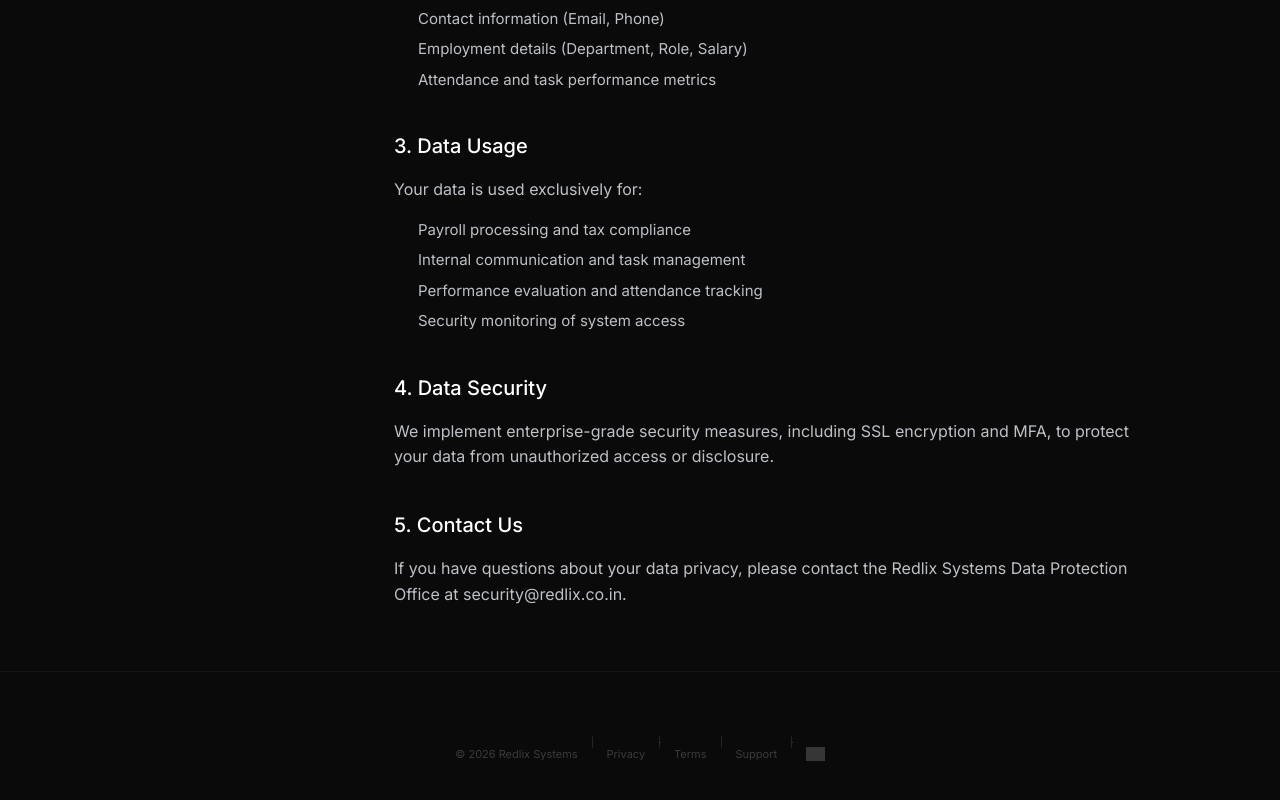
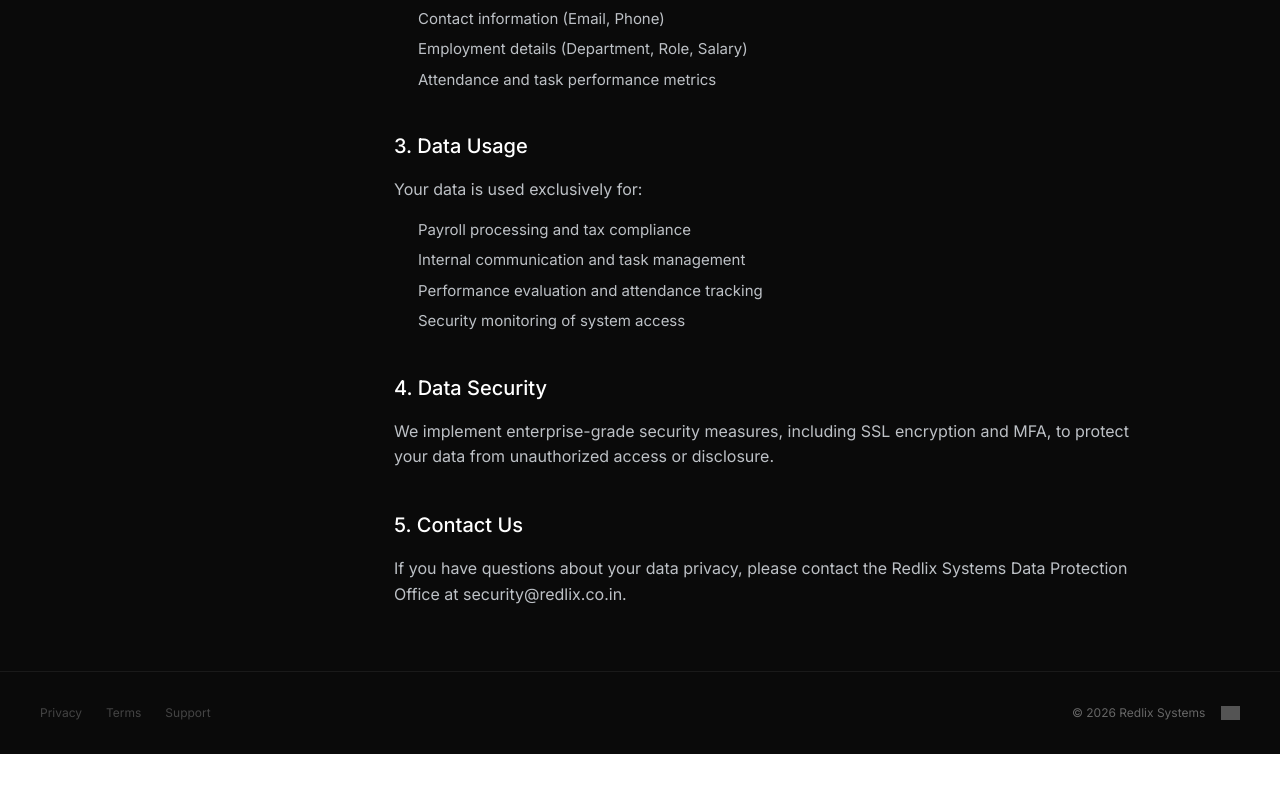
Before and after one commit to Redlix-Servers/Atlas-EMS, a Next.js app: page /privacy in a window 1280 px wide. Shown: the part 559-1359 px from the top of the page. After the commit the page ends 1313 px from the top, so only its background shows below. Built offline with nearby package versions, Linux system fonts and the light colour scheme; grey boxes are pictures that could not be loaded.

Commit message:
feat: synchronize site-wide footer architecture and fix dashboard header alignments

```diff
--- a/src/app/employee/login/page.tsx
+++ b/src/app/employee/login/page.tsx
@@ -166,7 +166,7 @@ export default function EmployeeLoginPage() {
                     <Link href="/support" className="auth-footer-link">Support</Link>
                 </div>
                 <div className="auth-footer-right">
-                    devhacksender@gamil.com
+                    © 2026 Redlix Systems
                 </div>
             </footer>
         </div>
--- a/src/app/page.tsx
+++ b/src/app/page.tsx
@@ -32,21 +32,23 @@ export default function Home() {
                 </div>
             </main>
 
-            <footer className="main-footer">
-                <div className="footer-container">
-                    <div className="footer-info">
-                        <span className="copyright">© 2026 Redlix Systems</span>
-                        <div className="divider"></div>
-                        <Link href="/privacy" className="footer-link">Privacy</Link>
-                        <div className="divider"></div>
-                        <Link href="/terms" className="footer-link">Terms</Link>
-                        <div className="divider"></div>
-                        <Link href="/support" className="footer-link">Support</Link>
-                        <div className="divider"></div>
-                        <a href="https://redlix.co.in" target="_blank" rel="noopener noreferrer" className="redlix-link">
-                            <img src="https://ik.imagekit.io/dypkhqxip/redlixlogo?updatedAt=1777318254456" alt="Redlix" className="footer-logo" />
-                        </a>
-                    </div>
+            <footer className="auth-footer">
+                <div className="auth-footer-left">
+                    <Link href="/privacy" className="auth-footer-link">Privacy</Link>
+                    <Link href="/terms" className="auth-footer-link">Terms</Link>
+                    <Link href="/support" className="auth-footer-link">Support</Link>
+                </div>
+                <div className="auth-footer-right" style={{ display: 'flex', alignItems: 'center', gap: '16px' }}>
+                    <span>© 2026 Redlix Systems</span>
+                    <a href="https://redlix.co.in" target="_blank" rel="noopener noreferrer" style={{ display: 'flex' }}>
+                        <img
+                            src="https://ik.imagekit.io/dypkhqxip/redlixlogo?updatedAt=1777318254456"
+                            alt="Redlix"
+                            style={{ height: '14px', filter: 'grayscale(1)', opacity: 0.5, transition: 'all 0.3s' }}
+                            onMouseOver={(e) => { e.currentTarget.style.filter = 'grayscale(0)'; e.currentTarget.style.opacity = '0.8'; }}
+                            onMouseOut={(e) => { e.currentTarget.style.filter = 'grayscale(1)'; e.currentTarget.style.opacity = '0.5'; }}
+                        />
+                    </a>
                 </div>
             </footer>
 
@@ -167,54 +169,6 @@ export default function Home() {
                     border-color: #ffffff;
                 }
 
-                .main-footer {
-                    padding: 64px 0;
-                    border-top: 1px solid rgba(255, 255, 255, 0.05);
-                }
-
-                .footer-container {
-                    max-width: 1100px;
-                    margin: 0 auto;
-                    padding: 0 24px;
-                    display: flex;
-                    justify-content: center;
-                }
-
-                .footer-info {
-                    display: flex;
-                    align-items: center;
-                    gap: 14px;
-                    font-size: 11px;
-                    color: rgba(255, 255, 255, 0.2);
-                    font-weight: 400;
-                }
-
-                .footer-link {
-                    color: rgba(255, 255, 255, 0.4);
-                    text-decoration: none;
-                    transition: color 0.2s;
-                }
-
-                .footer-link:hover {
-                    color: #ffffff;
-                }
-
-                .footer-logo {
-                    height: 14px;
-                    filter: grayscale(1) opacity(0.3);
-                    transition: all 0.3s ease;
-                }
-
-                .redlix-link:hover .footer-logo {
-                    filter: grayscale(0) opacity(0.8);
-                }
-
-                .divider {
-                    width: 1px;
-                    height: 12px;
-                    background-color: rgba(255, 255, 255, 0.1);
-                    flex-shrink: 0;
-                }
 
                 @media (max-width: 640px) {
                     .footer-info {
--- a/src/app/privacy/page.tsx
+++ b/src/app/privacy/page.tsx
@@ -84,21 +84,23 @@ export default function PrivacyPage() {
                     </section>
                 </div>
             </main>
-            <footer className="main-footer">
-                <div className="footer-container">
-                    <div className="footer-info">
-                        <span className="copyright">© 2026 Redlix Systems</span>
-                        <div className="divider"></div>
-                        <Link href="/privacy" className="footer-link">Privacy</Link>
-                        <div className="divider"></div>
-                        <Link href="/terms" className="footer-link">Terms</Link>
-                        <div className="divider"></div>
-                        <Link href="/support" className="footer-link">Support</Link>
-                        <div className="divider"></div>
-                        <a href="https://redlix.co.in" target="_blank" rel="noopener noreferrer" className="redlix-link">
-                            <img src="https://ik.imagekit.io/dypkhqxip/redlixlogo?updatedAt=1777318254456" alt="Redlix" className="footer-logo" />
-                        </a>
-                    </div>
+            <footer className="auth-footer">
+                <div className="auth-footer-left">
+                    <Link href="/privacy" className="auth-footer-link">Privacy</Link>
+                    <Link href="/terms" className="auth-footer-link">Terms</Link>
+                    <Link href="/support" className="auth-footer-link">Support</Link>
+                </div>
+                <div className="auth-footer-right" style={{ display: 'flex', alignItems: 'center', gap: '16px' }}>
+                    <span>© 2026 Redlix Systems</span>
+                    <a href="https://redlix.co.in" target="_blank" rel="noopener noreferrer" style={{ display: 'flex' }}>
+                        <img
+                            src="https://ik.imagekit.io/dypkhqxip/redlixlogo?updatedAt=1777318254456"
+                            alt="Redlix"
+                            style={{ height: '14px', filter: 'grayscale(1)', opacity: 0.5, transition: 'all 0.3s' }}
+                            onMouseOver={(e) => { e.currentTarget.style.filter = 'grayscale(0)'; e.currentTarget.style.opacity = '0.8'; }}
+                            onMouseOut={(e) => { e.currentTarget.style.filter = 'grayscale(1)'; e.currentTarget.style.opacity = '0.5'; }}
+                        />
+                    </a>
                 </div>
             </footer>
 
@@ -272,54 +274,6 @@ export default function PrivacyPage() {
                     font-size: 15px;
                 }
 
-                .main-footer {
-                    padding: 64px 0;
-                    border-top: 1px solid rgba(255, 255, 255, 0.05);
-                }
-
-                .footer-container {
-                    max-width: 1100px;
-                    margin: 0 auto;
-                    padding: 0 24px;
-                    display: flex;
-                    justify-content: center;
-                }
-
-                .footer-info {
-                    display: flex;
-                    align-items: center;
-                    gap: 14px;
-                    font-size: 11px;
-                    color: rgba(255, 255, 255, 0.2);
-                    font-weight: 400;
-                }
-
-                .footer-link {
-                    color: rgba(255, 255, 255, 0.4);
-                    text-decoration: none;
-                    transition: color 0.2s;
-                }
-
-                .footer-link:hover {
-                    color: #ffffff;
-                }
-
-                .footer-logo {
-                    height: 14px;
-                    filter: grayscale(1) opacity(0.3);
-                    transition: all 0.3s ease;
-                }
-
-                .redlix-link:hover .footer-logo {
-                    filter: grayscale(0) opacity(0.8);
-                }
-
-                .divider {
-                    width: 1px;
-                    height: 12px;
-                    background-color: rgba(255, 255, 255, 0.1);
-                    flex-shrink: 0;
-                }
 
                 @media (max-width: 960px) {
                     .doc-sidebar { display: none; }
--- a/src/app/support/page.tsx
+++ b/src/app/support/page.tsx
@@ -77,21 +77,23 @@ export default function SupportPage() {
                     </section>
                 </div>
             </main>
-            <footer className="main-footer">
-                <div className="footer-container">
-                    <div className="footer-info">
-                        <span className="copyright">© 2026 Redlix Systems</span>
-                        <div className="divider"></div>
-                        <Link href="/privacy" className="footer-link">Privacy</Link>
-                        <div className="divider"></div>
-                        <Link href="/terms" className="footer-link">Terms</Link>
-                        <div className="divider"></div>
-                        <Link href="/support" className="footer-link">Support</Link>
-                        <div className="divider"></div>
-                        <a href="https://redlix.co.in" target="_blank" rel="noopener noreferrer" className="redlix-link">
-                            <img src="https://ik.imagekit.io/dypkhqxip/redlixlogo?updatedAt=1777318254456" alt="Redlix" className="footer-logo" />
-                        </a>
-                    </div>
+            <footer className="auth-footer">
+                <div className="auth-footer-left">
+                    <Link href="/privacy" className="auth-footer-link">Privacy</Link>
+                    <Link href="/terms" className="auth-footer-link">Terms</Link>
+                    <Link href="/support" className="auth-footer-link">Support</Link>
+                </div>
+                <div className="auth-footer-right" style={{ display: 'flex', alignItems: 'center', gap: '16px' }}>
+                    <span>© 2026 Redlix Systems</span>
+                    <a href="https://redlix.co.in" target="_blank" rel="noopener noreferrer" style={{ display: 'flex' }}>
+                        <img
+                            src="https://ik.imagekit.io/dypkhqxip/redlixlogo?updatedAt=1777318254456"
+                            alt="Redlix"
+                            style={{ height: '14px', filter: 'grayscale(1)', opacity: 0.5, transition: 'all 0.3s' }}
+                            onMouseOver={(e) => { e.currentTarget.style.filter = 'grayscale(0)'; e.currentTarget.style.opacity = '0.8'; }}
+                            onMouseOut={(e) => { e.currentTarget.style.filter = 'grayscale(1)'; e.currentTarget.style.opacity = '0.5'; }}
+                        />
+                    </a>
                 </div>
             </footer>
 
@@ -322,54 +324,6 @@ export default function SupportPage() {
                     background-color: #aecbfa;
                 }
 
-                .main-footer {
-                    padding: 64px 0;
-                    border-top: 1px solid rgba(255, 255, 255, 0.05);
-                }
-
-                .footer-container {
-                    max-width: 1100px;
-                    margin: 0 auto;
-                    padding: 0 24px;
-                    display: flex;
-                    justify-content: center;
-                }
-
-                .footer-info {
-                    display: flex;
-                    align-items: center;
-                    gap: 14px;
-                    font-size: 11px;
-                    color: rgba(255, 255, 255, 0.2);
-                    font-weight: 400;
-                }
-
-                .footer-link {
-                    color: rgba(255, 255, 255, 0.4);
-                    text-decoration: none;
-                    transition: color 0.2s;
-                }
-
-                .footer-link:hover {
-                    color: #ffffff;
-                }
-
-                .footer-logo {
-                    height: 14px;
-                    filter: grayscale(1) opacity(0.3);
-                    transition: all 0.3s ease;
-                }
-
-                .redlix-link:hover .footer-logo {
-                    filter: grayscale(0) opacity(0.8);
-                }
-
-                .divider {
-                    width: 1px;
-                    height: 12px;
-                    background-color: rgba(255, 255, 255, 0.1);
-                    flex-shrink: 0;
-                }
 
                 @media (max-width: 960px) {
                     .doc-sidebar { display: none; }
--- a/src/app/terms/page.tsx
+++ b/src/app/terms/page.tsx
@@ -81,21 +81,23 @@ export default function TermsPage() {
                     </section>
                 </div>
             </main>
-            <footer className="main-footer">
-                <div className="footer-container">
-                    <div className="footer-info">
-                        <span className="copyright">© 2026 Redlix Systems</span>
-                        <div className="divider"></div>
-                        <Link href="/privacy" className="footer-link">Privacy</Link>
-                        <div className="divider"></div>
-                        <Link href="/terms" className="footer-link">Terms</Link>
-                        <div className="divider"></div>
-                        <Link href="/support" className="footer-link">Support</Link>
-                        <div className="divider"></div>
-                        <a href="https://redlix.co.in" target="_blank" rel="noopener noreferrer" className="redlix-link">
-                            <img src="https://ik.imagekit.io/dypkhqxip/redlixlogo?updatedAt=1777318254456" alt="Redlix" className="footer-logo" />
-                        </a>
-                    </div>
+            <footer className="auth-footer">
+                <div className="auth-footer-left">
+                    <Link href="/privacy" className="auth-footer-link">Privacy</Link>
+                    <Link href="/terms" className="auth-footer-link">Terms</Link>
+                    <Link href="/support" className="auth-footer-link">Support</Link>
+                </div>
+                <div className="auth-footer-right" style={{ display: 'flex', alignItems: 'center', gap: '16px' }}>
+                    <span>© 2026 Redlix Systems</span>
+                    <a href="https://redlix.co.in" target="_blank" rel="noopener noreferrer" style={{ display: 'flex' }}>
+                        <img
+                            src="https://ik.imagekit.io/dypkhqxip/redlixlogo?updatedAt=1777318254456"
+                            alt="Redlix"
+                            style={{ height: '14px', filter: 'grayscale(1)', opacity: 0.5, transition: 'all 0.3s' }}
+                            onMouseOver={(e) => { e.currentTarget.style.filter = 'grayscale(0)'; e.currentTarget.style.opacity = '0.8'; }}
+                            onMouseOut={(e) => { e.currentTarget.style.filter = 'grayscale(1)'; e.currentTarget.style.opacity = '0.5'; }}
+                        />
+                    </a>
                 </div>
             </footer>
 
--- a/src/components/AdminShell.tsx
+++ b/src/components/AdminShell.tsx
@@ -101,7 +101,7 @@ export default function AdminShell({ children }: { children: React.ReactNode })
                         </button>
                         <span className="brand-name">Atlas</span>
                     </div>
-                    <div className="top-nav-title">
+                    <div className="top-nav-title" style={{ display: 'flex', alignItems: 'center' }}>
                         <span style={{ fontWeight: 500 }}>Admin Portal</span>
                         <div style={{ width: '1px', height: '12px', background: '#333', margin: '0 12px' }}></div>
                         <span style={{ color: '#888', fontSize: '13px' }}>{navItems.find(i => i.path === pathname)?.name || 'Overview'}</span>
--- a/src/components/DashboardShell.tsx
+++ b/src/components/DashboardShell.tsx
@@ -124,7 +124,7 @@ export default function DashboardShell({
                         </button>
                         <span className="brand-name">Atlas</span>
                     </div>
-                    <div className="top-nav-title">
+                    <div className="top-nav-title" style={{ display: 'flex', alignItems: 'center' }}>
                         <span style={{ color: '#888', fontSize: '13px' }}>{company}</span>
                         <div style={{ width: '1px', height: '12px', background: '#333', margin: '0 12px' }}></div>
                         <span style={{ fontWeight: 500 }}>{navItems.find(i => i.path === pathname)?.name || 'Dashboard'}</span>
@@ -133,7 +133,6 @@ export default function DashboardShell({
                         <div style={{ width: '32px', height: '32px', borderRadius: '50%', background: '#222', display: 'flex', alignItems: 'center', justifyContent: 'center', fontSize: '12px' }}>
                             {userEmail ? userEmail[0].toUpperCase() : '?'}
                         </div>
-                        <span style={{ fontSize: '14px', color: '#888' }}>{company}</span>
                     </div>
                 </header>
                 <main className="dashboard-scroll-area">
```
